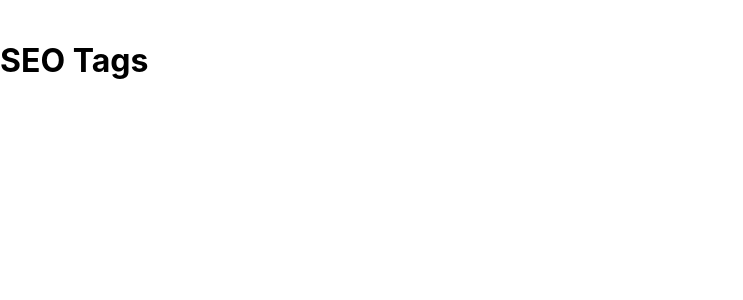
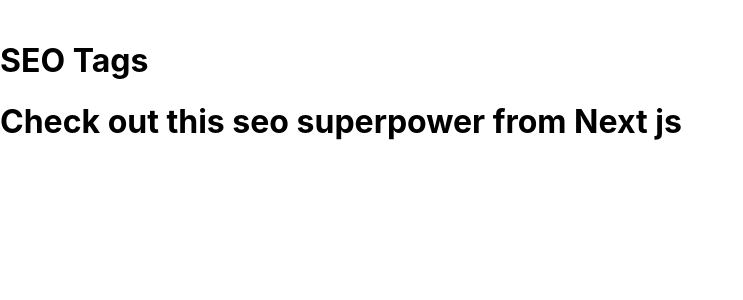
Before and after one commit to Ben888GitHub/nextjs-seo-optimization, a Next.js app: page /seo-tags in a window 1280 px wide. Shown: the top 300 px of the page, without its empty margins (0-743 px from the left). Built offline with nearby package versions, Linux system fonts and the light colour scheme.

Commit message:
modify seo tags'

```diff
--- a/pages/seo-tags.js
+++ b/pages/seo-tags.js
@@ -16,6 +16,7 @@
 			</Head>
 			<br />
 			<h1>SEO Tags</h1>
+			<h1>Check out this seo superpower from Next js</h1>
 		</div>
 	);
 }
```
Also changed, not shown: references.txt.
